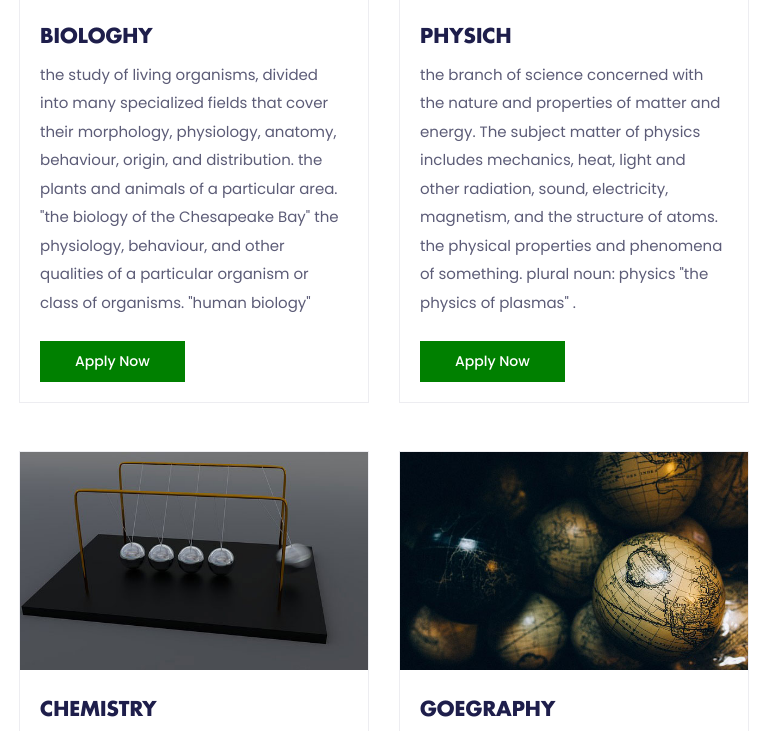
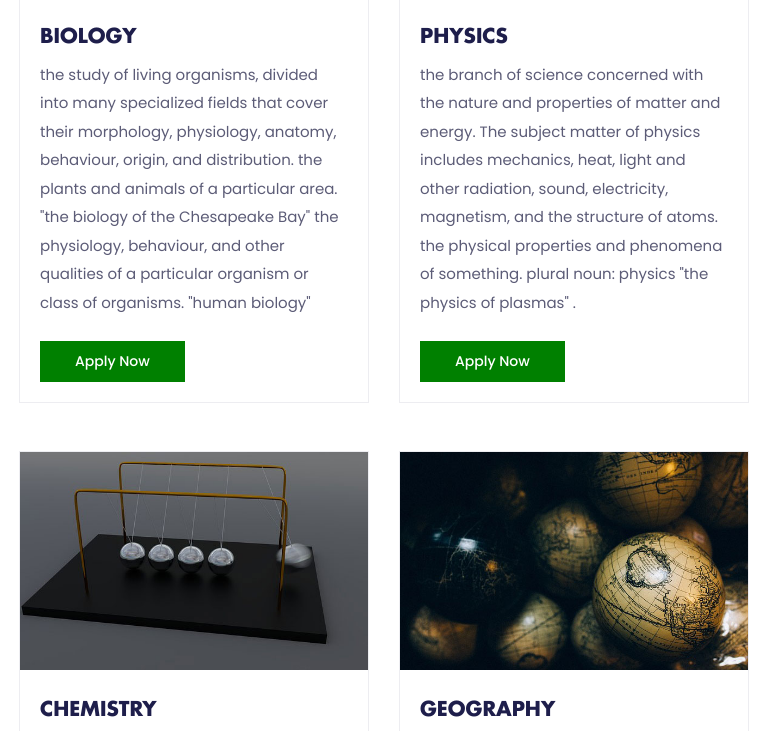
Before and after one commit to Riohenry/schoolwebsite, a website: page theme/courses.html in a window 1280 px wide. Shown: the part 708-1439 px from the top of the page, 66-834 px from the left. Drawn offline with nearby package versions, Linux system fonts and the light colour scheme; some packages are replaced by stand-ins of ours; files whose address does not match are found by name.

Commit message:
Update courses.html

```diff
--- a/theme/courses.html
+++ b/theme/courses.html
@@ -240,7 +240,7 @@
           <li class="list-inline-item"><a class="text-color" href="course-single.html">Humanities</a></li> -->
         </ul>
         <a href="ccourse-single.html">
-          <h4 class="card-title">BIOLOGHY</h4>
+          <h4 class="card-title">BIOLOGY</h4>
         </a>
         <p class="card-text mb-4">
           the study of living organisms, divided into many specialized fields that cover their morphology, physiology, anatomy, behaviour, origin, and distribution.
@@ -263,7 +263,7 @@ the physiology, behaviour, and other qualities of a particular organism or class
           <li class="list-inline-item"><a class="text-color" href="course-single.html">Humanities</a></li> -->
         </ul>
         <a href="course-single.html">
-          <h4 class="card-title">PHYSICH</h4>
+          <h4 class="card-title">PHYSICS</h4>
         </a>
         <p class="card-text mb-4"> the branch of science concerned with the nature and properties of matter and energy. The subject matter of physics includes mechanics, heat, light and other radiation, sound, electricity, magnetism, and the structure of atoms.
           the physical properties and phenomena of something.
@@ -325,7 +325,7 @@ the physiology, behaviour, and other qualities of a particular organism or class
           <li class="list-inline-item"><a class="text-color" href="course-single.html">Humanities</a></li> -->
         </ul>
         <a href="ccourse-single.html">
-          <h4 class="card-title">GOEGRAPHY</h4>
+          <h4 class="card-title">GEOGRAPHY</h4>
         </a>
         <p class="card-text mb-4">
           the study of the physical features of the earth and its atmosphere, and of human activity as it affects and is affected by these, including the distribution of populations and resources and political and economic activities.
```
